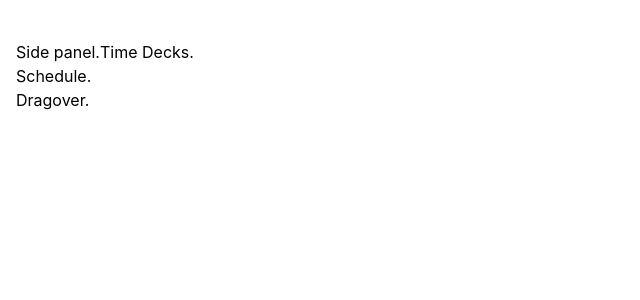
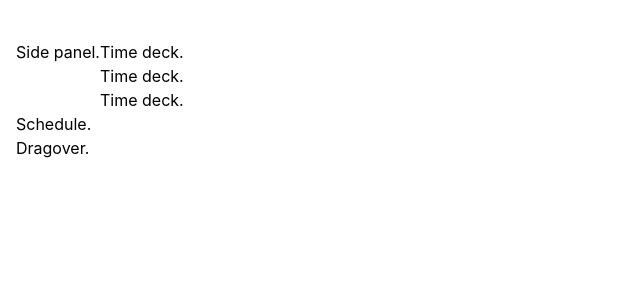
Before and after one commit to munrhalls/time-glance, a React (Create React App) app: page / in a window 1280 px wide. Shown: the top 300 px of the page, without its empty margins (0-640 px from the left). Built offline with nearby package versions, Linux system fonts and the light colour scheme.

Commit message:
app progress

```diff
--- a/src/App.js
+++ b/src/App.js
@@ -1,7 +1,7 @@
 import React, { useState } from "react";
 import { TimeDecks } from "./components/TimeDecks";
 import { Schedule } from "./components/Schedule";
-import Dragover from "./components/Dragover";
+import { Dragover } from "./components/Dragover";
 
 function App() {
 
--- a/src/components/Dragover.js
+++ b/src/components/Dragover.js
@@ -1,9 +1,9 @@
 import React from 'react'
 
-export default function Dragover() {
+export const Dragover = () => {
     return (
         <div>
-            Dragover.
+           Dragover.
         </div>
     )
 }
--- a/src/components/TimeDecks.js
+++ b/src/components/TimeDecks.js
@@ -1,11 +1,32 @@
-import React from 'react'
+import React, { useState } from 'react';
 
 export const TimeDecks = () => {
+    const decks = [
+        {
+            id: 1,
+            name: 'Working out.'
+        },
+        {
+            id: 2,
+            name: 'Going out.'
+        },
+        {
+            id: 3,
+            name: 'Study, training and practice.'
+        }
+    ]
+    const [timeDecks, setTimeDecks] = useState(decks);
+    const updateDecks = (decks) => {
+        setTimeDecks(decks);
+    }
+
     return (
         <div className='flex'>
             <div>Side panel.</div>
             <div>
-                Time Decks.
+                {timeDecks.map(timeDeck => {
+                    return <div>Time deck. </div>
+                })}
             </div>
         </div>
     )
```
